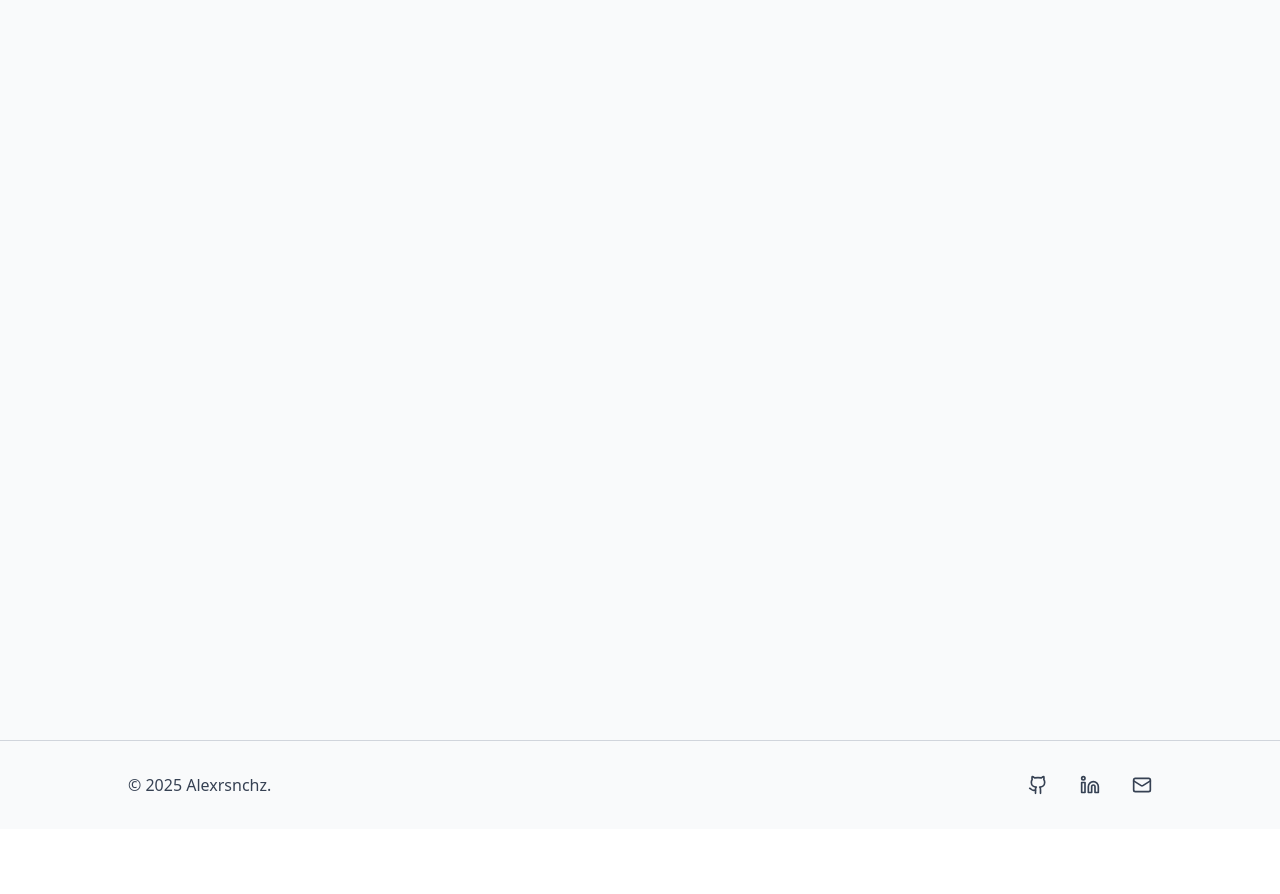
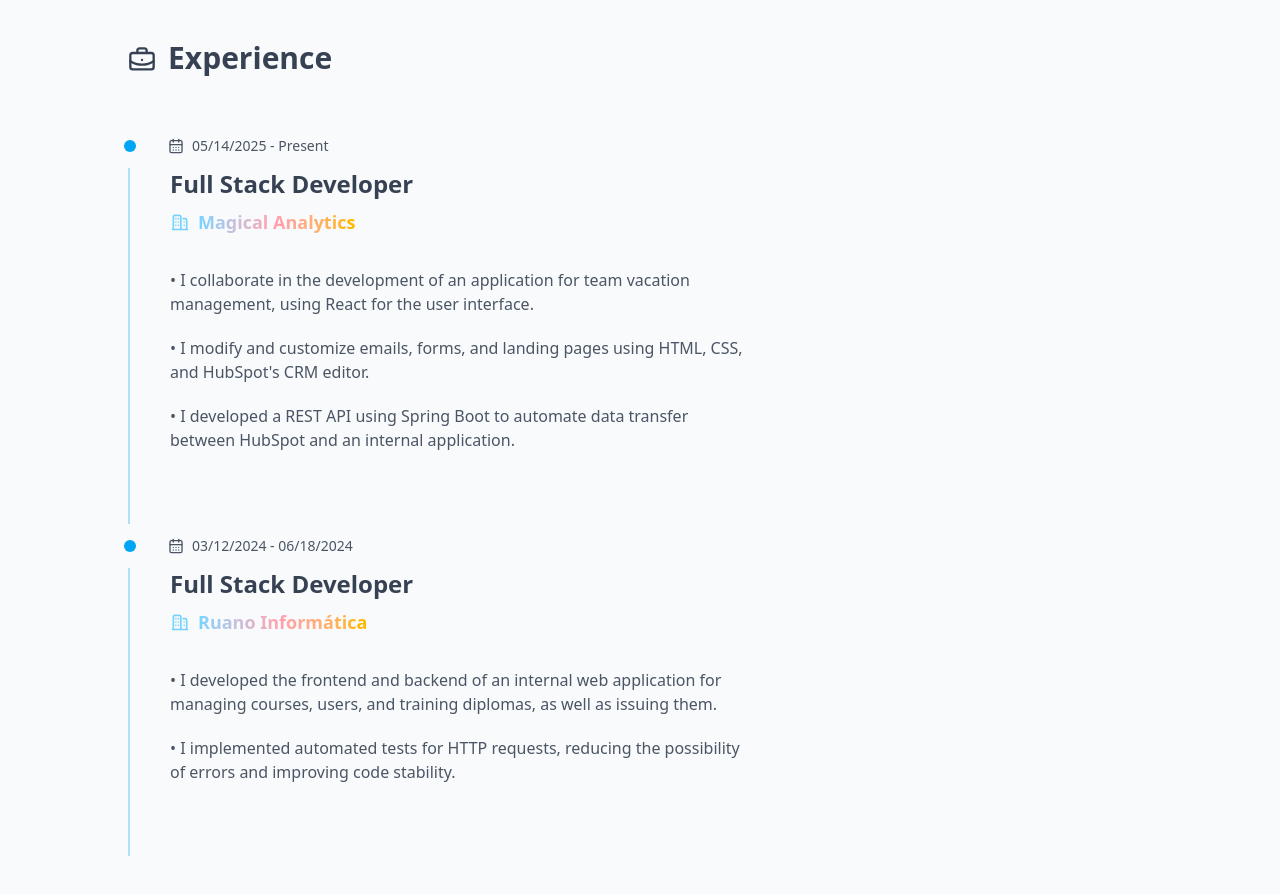
Before and after one commit to Alexrsnchz/portfolio-dev, a React (Vite) app: page / in a window 1280 px wide. Shown: the part 860-1754 px from the top of the page. Before the commit the page ends 1689 px from the top, so only its background shows below. Built offline with nearby package versions, Linux system fonts and the light colour scheme.

Commit message:
feat: Add experience section

```diff
--- a/src/App.tsx
+++ b/src/App.tsx
@@ -1,10 +1,12 @@
 import MainLayout from '@components/layouts/MainLayout';
 import Hero from '@components/sections/hero/Hero';
+import Experience from '@components/sections/experience/Experience';
 
 function App() {
   return (
     <MainLayout>
       <Hero />
+      <Experience />
       <div className="min-h-screen"></div>
     </MainLayout>
   );
--- a/src/assets/icons/Icons.tsx
+++ b/src/assets/icons/Icons.tsx
@@ -103,3 +103,83 @@ export function ArrowRightIcon({ className }: IconProps) {
     </svg>
   );
 }
+
+export function CaseIcon({ className }: IconProps) {
+  return (
+    <svg
+      xmlns="http://www.w3.org/2000/svg"
+      width="24"
+      height="24"
+      viewBox="0 0 24 24"
+      fill="none"
+      stroke="currentColor"
+      strokeWidth="2"
+      strokeLinecap="round"
+      strokeLinejoin="round"
+      className={className}
+    >
+      <path d="M12 12h.01" />
+      <path d="M16 6V4a2 2 0 0 0-2-2h-4a2 2 0 0 0-2 2v2" />
+      <path d="M22 13a18.15 18.15 0 0 1-20 0" />
+      <rect width="20" height="14" x="2" y="6" rx="2" />
+    </svg>
+  );
+}
+
+export function CalendarIcon({ className }: IconProps) {
+  return (
+    <svg
+      xmlns="http://www.w3.org/2000/svg"
+      width="24"
+      height="24"
+      viewBox="0 0 24 24"
+      fill="none"
+      stroke="currentColor"
+      strokeWidth="2"
+      strokeLinecap="round"
+      strokeLinejoin="round"
+      className={className}
+    >
+      <path d="M8 2v4" />
+      <path d="M16 2v4" />
+      <rect width="18" height="18" x="3" y="4" rx="2" />
+      <path d="M3 10h18" />
+      <path d="M8 14h.01" />
+      <path d="M12 14h.01" />
+      <path d="M16 14h.01" />
+      <path d="M8 18h.01" />
+      <path d="M12 18h.01" />
+      <path d="M16 18h.01" />
+    </svg>
+  );
+}
+
+export function BuildingIcon({ className }: IconProps) {
+  return (
+    <svg
+      xmlns="http://www.w3.org/2000/svg"
+      width="24"
+      height="24"
+      viewBox="0 0 24 24"
+      fill="none"
+      stroke="currentColor"
+      strokeWidth="2"
+      strokeLinecap="round"
+      strokeLinejoin="round"
+      className={className}
+    >
+      <path stroke="none" d="M0 0h24v24H0z" fill="none" />
+      <path d="M4 21v-15c0 -1 1 -2 2 -2h5c1 0 2 1 2 2v15" />
+      <path d="M16 8h2c1 0 2 1 2 2v11" />
+      <path d="M3 21h18" />
+      <path d="M10 12v0" />
+      <path d="M10 16v0" />
+      <path d="M10 8v0" />
+      <path d="M7 12v0" />
+      <path d="M7 16v0" />
+      <path d="M7 8v0" />
+      <path d="M17 12v0" />
+      <path d="M17 16v0" />
+    </svg>
+  );
+}
--- /dev/null
+++ b/src/components/layouts/SectionLayout.tsx
@@ -0,0 +1,16 @@
+import type { LayoutProps } from '@customTypes/general.types';
+
+export default function SectionLayout({ id, icon: Icon, title, children }: LayoutProps) {
+  return (
+    <section id={id} className="pt-25 pb-10 md:pb-20">
+      <div className="flex items-center gap-3">
+        <Icon className="size-6 md:size-7 mt-1 text-gray-700 dark:text-gray-200" />
+        <h2 className="text-2xl md:text-3xl font-semibold text-gray-700 dark:text-gray-200">
+          {title}
+        </h2>
+      </div>
+
+      <div className="mt-12 md:mt-15">{children}</div>
+    </section>
+  );
+}
--- /dev/null
+++ b/src/components/sections/experience/Experience.tsx
@@ -0,0 +1,25 @@
+import { useTranslation } from 'react-i18next';
+import SectionLayout from '@components/layouts/SectionLayout';
+import { CaseIcon } from '@icons/Icons';
+import type { ExperienceProps } from '@customTypes/experience.types';
+import TimelineEntry from '@components/sections/experience/TimelineEntry';
+
+export default function Experience() {
+  const { t } = useTranslation();
+  const experience = t('experience.list', { returnObjects: true }) as ExperienceProps[];
+
+  return (
+    <SectionLayout id="experience" icon={CaseIcon} title={t('experience.header')}>
+      {experience.map((exp, index) => (
+        <TimelineEntry
+          key={index}
+          startDate={exp.startDate}
+          endDate={exp.endDate}
+          position={exp.position}
+          company={exp.company}
+          tasks={exp.tasks}
+        />
+      ))}
+    </SectionLayout>
+  );
+}
--- /dev/null
+++ b/src/components/sections/experience/TimelineEntry.tsx
@@ -0,0 +1,44 @@
+import type { ExperienceProps } from '@customTypes/experience.types';
+import { BuildingIcon, CalendarIcon } from '@icons/Icons';
+
+export default function TimelineEntry({
+  startDate,
+  endDate,
+  position,
+  company,
+  tasks,
+}: ExperienceProps) {
+  return (
+    <div>
+      <div className="flex items-center relative my-3 gap-5">
+        <div className="absolute -left-1 size-3 rounded-full bg-sky-500 dark:bg-purple-500"></div>
+
+        <div className="flex items-center pl-7 md:pl-10 gap-2">
+          <CalendarIcon className="size-4 text-gray-600 dark:text-gray-400" />
+          <span className="text-sm text-gray-600 dark:text-gray-400">
+            {startDate} - {endDate}
+          </span>
+        </div>
+      </div>
+
+      <div className="pl-7 md:pl-10 pb-18 border-l-2 border-sky-500/30 dark:border-purple-500/30">
+        <h3 className="text-xl md:text-2xl font-bold text-gray-700 dark:text-gray-200">
+          {position}
+        </h3>
+
+        <div className="flex items-center mt-2 mb-8 gap-2">
+          <BuildingIcon className="size-5 text-sky-300 dark:text-purple-400" />
+          <span className="text-lg font-semibold bg-gradient-to-r from-sky-300 dark:from-purple-500 via-rose-300 dark:via-pink-500 to-amber-400 dark:to-pink-500 bg-clip-text text-transparent">
+            {company}
+          </span>
+        </div>
+
+        <div className="space-y-5">
+          {tasks.map((task) => (
+            <p className="max-w-xl text-gray-600 dark:text-gray-300">• {task}</p>
+          ))}
+        </div>
+      </div>
+    </div>
+  );
+}
--- a/src/i18n/lang/en.json
+++ b/src/i18n/lang/en.json
@@ -11,5 +11,32 @@
   "heroCvButtonAria": "View my resume",
   "heroCvButton": "My Resume",
   "heroProjectsButtonAria": "View my projects",
-  "heroProjectsButton": "View Projects"
+  "heroProjectsButton": "View Projects",
+
+  "experience": {
+    "header": "Experience",
+    "list": [
+      {
+        "startDate": "05/14/2025",
+        "endDate": "Present",
+        "position": "Full Stack Developer",
+        "company": "Magical Analytics",
+        "tasks": [
+          "I collaborate in the development of an application for team vacation management, using React for the user interface.",
+          "I modify and customize emails, forms, and landing pages using HTML, CSS, and HubSpot's CRM editor.",
+          "I developed a REST API using Spring Boot to automate data transfer between HubSpot and an internal application."
+        ]
+      },
+      {
+        "startDate": "03/12/2024",
+        "endDate": "06/18/2024",
+        "position": "Full Stack Developer",
+        "company": "Ruano Informática",
+        "tasks": [
+          "I developed the frontend and backend of an internal web application for managing courses, users, and training diplomas, as well as issuing them.",
+          "I implemented automated tests for HTTP requests, reducing the possibility of errors and improving code stability."
+        ]
+      }
+    ]
+  }
 }
--- a/src/i18n/lang/es.json
+++ b/src/i18n/lang/es.json
@@ -2,14 +2,39 @@
   "heroSubtitle": "Hola, soy Alex",
   "heroTitle": "Desarrollador Web Full Stack",
   "heroIntroduction": "Creo aplicaciones web funcionales enfocadas en el rendimiento, la estética y la eficiencia, manteniendo un código limpio y fácil de mantener.",
-
   "gitHubAria": "Ir a mi perfil de GitHub",
   "linkedInAria": "Ir a mi perfil de LinkedIn",
   "emailAria": "Enviarme un correo",
-
   "heroCvUrl": "/documents/CV_ES_Alejandro_Ramos_Sanchez.pdf",
   "heroCvButtonAria": "Ver mi currículum",
   "heroCvButton": "Mi Currículum",
   "heroProjectsButtonAria": "Ver mis proyectos",
-  "heroProjectsButton": "Ver Proyectos"
+  "heroProjectsButton": "Ver Proyectos",
+
+  "experience": {
+    "header": "Experiencia",
+    "list": [
+      {
+        "startDate": "14/05/2025",
+        "endDate": "Actualidad",
+        "position": "Desarrollador Full Stack",
+        "company": "Magical Analytics",
+        "tasks": [
+          "Colaboro en el desarrollo de una aplicación para la gestión de vacaciones del equipo, utilizando React para la interfaz.",
+          "Modifico y personalizo emails, formularios, y landing pages usando HTML, CSS y el editor del CRM de Hubspot.",
+          "Desarrollé una API REST utilizando Spring Boot para automatizar la transferencia de datos entre HubSpot y una aplicación interna."
+        ]
+      },
+      {
+        "startDate": "12/03/2024",
+        "endDate": "18/06/2024",
+        "position": "Desarrollador Full Stack",
+        "company": "Ruano Informática",
+        "tasks": [
+          "Desarrollé el frontend y backend de una aplicación web interna para la gestión de cursos, usuarios y diplomas formativos, así como la expedición de los mismos.",
+          "Implementé test automatizados sobre solicitudes HTTP, reduciendo la posibilidad de errores y mejorando la estabilidad del código."
+        ]
+      }
+    ]
+  }
 }
--- a/src/types/general.types.ts
+++ b/src/types/general.types.ts
@@ -1,6 +1,9 @@
 import * as React from 'react';
 
 export interface LayoutProps {
+  id?: string;
+  icon?: React.ReactNode;
+  title?: string;
   children?: React.ReactNode;
 }
 
```
Also changed, not shown: src/types/experience.types.ts (added, +7 -0 lines).
